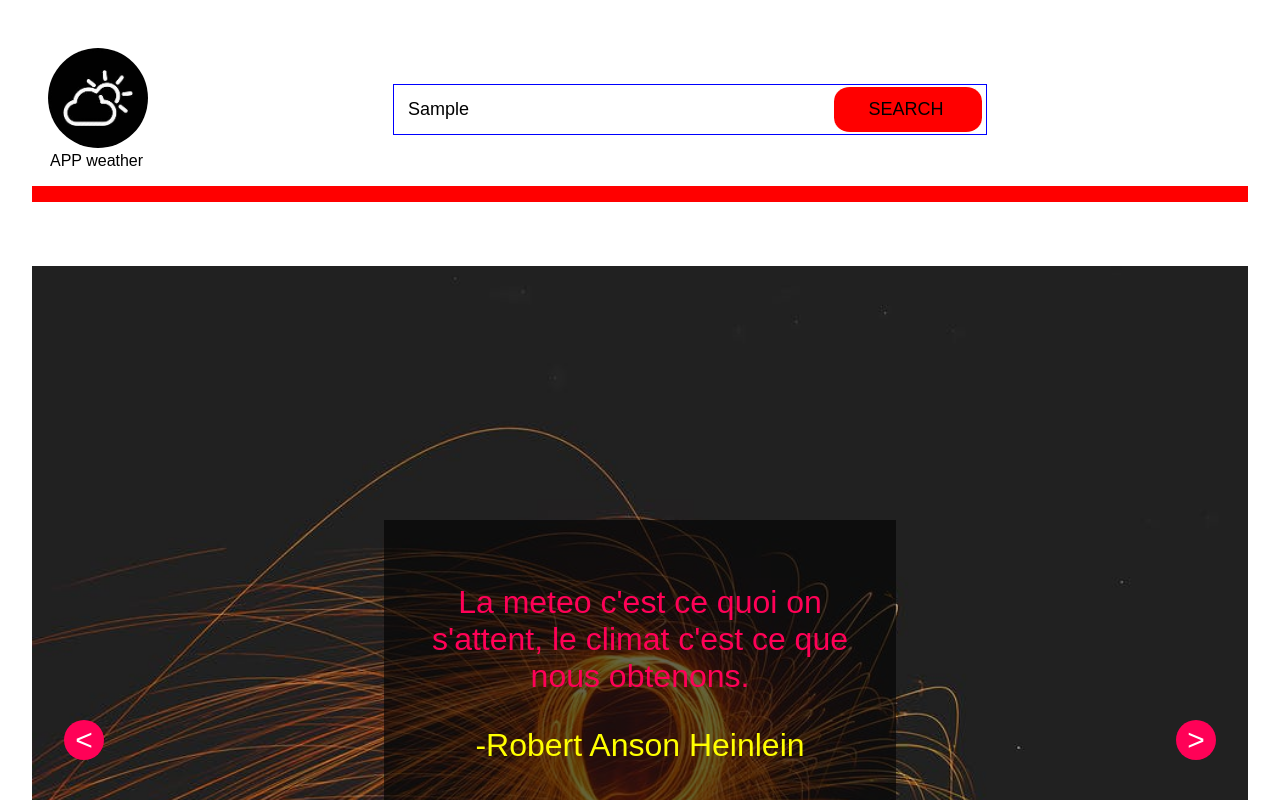
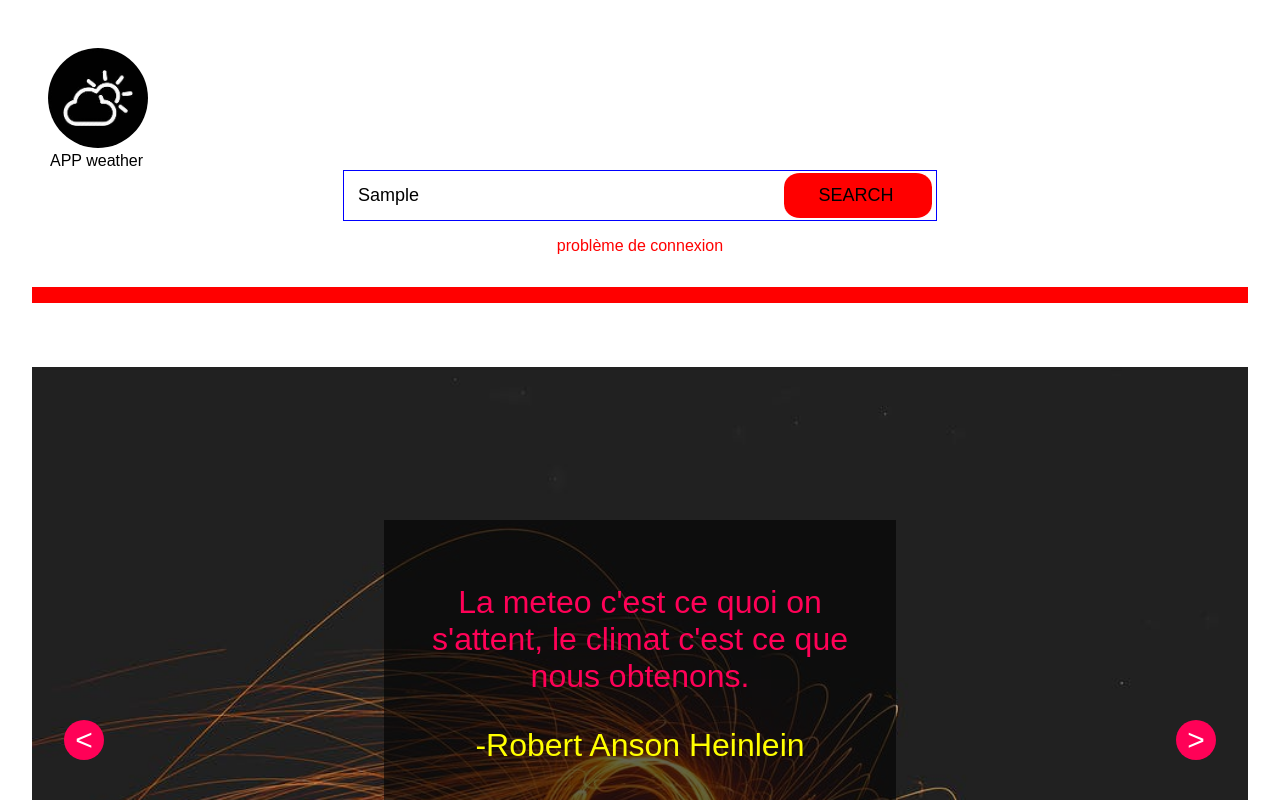
Before and after one commit to RwTechnology/METEO2, a plain HTML site: page index.html in a window 1280 px wide. Both pictures are taken after typing "Sample" into the empty fields and a click on the input "SEARCH". Shown: the top 800 px of the page. Drawn offline with Linux system fonts and the light colour scheme; no server answers.

Commit message:
gestion error

```diff
--- a/index.html
+++ b/index.html
@@ -18,13 +18,16 @@
         <div class="logo">
             <img src="./images/logo.jpg">
             <legend>APP weather</legend>
-        </div>
+        </div >
 
         <form class="searchBox">
             <input type="text"  id="textsearch"  placeholder="saisissez votre ville ici.." required>
            <input type="submit" value="SEARCH " id="search">
         </form>
-
+        <div>
+            <p class="errorconnect">problème de connexion</p>
+            <p class="error">ville non trouvé ou erreur orthographe</p>
+      </div>
     </header>
 
 
@@ -191,6 +194,6 @@
 
    <!-- appel du fichier javascript -->
    <script src="./js/slider.js"></script>
-    <script src="./js/meteo.js"></script>
+    <script src="./js/meteo.js" async></script>
 </body>
 </html>
--- a/js/meteo.js
+++ b/js/meteo.js
@@ -14,7 +14,8 @@ let icon=document.querySelector('.icon');
 let despMeteo=document.querySelector('.despMeteo');
 let humidite=document.querySelector('.humidite');
 let villePays=document.querySelector('.villePays');
-let erreur=document.querySelector('.erreur');
+let errorconnect=document.querySelector('.errorconnect');
+let error=document.querySelector('.error');
 
 //    ======================================================================
 //    Donnees de L'API(Application programming Interface)
@@ -69,14 +70,21 @@ let meteologue=(donnee)=>
 
         slider.style.display="none";
 
+        errorconnect.style.display="none";
+        error.style.display="none";
     })
     .catch((err) => {
         if(err=="TypeError: Failed to fetch")
         {
-            alert("problème de connexion ");
+            errorconnect.style.display="block";
+            corps.style.display="none";
+            slider.style.display="block";
+
         }
         else
-        alert("ville non trouvé ou erreur orthographe");
+        error.style.display="block";
+        corps.style.display="none";
+        slider.style.display="block";
     });
 }
 
--- a/style/style.css
+++ b/style/style.css
@@ -6,18 +6,24 @@ body {
 }
 
 .entete {
-  display: flex;
+  /* display: flex; */
+  display: grid;
+  grid-template-columns: 2fr;
   padding: 1rem;
   border-bottom: 1rem solid red;
   margin-bottom: 2rem;
 }
-.entete .erreur{
- display: block;
-}
+
 
 .entete img {
   width: 100px;
   border-radius: 70rem;
+}
+
+.entete p {
+color: red;
+text-align: center;
+display: none;
 }
 
 .searchBox
```
